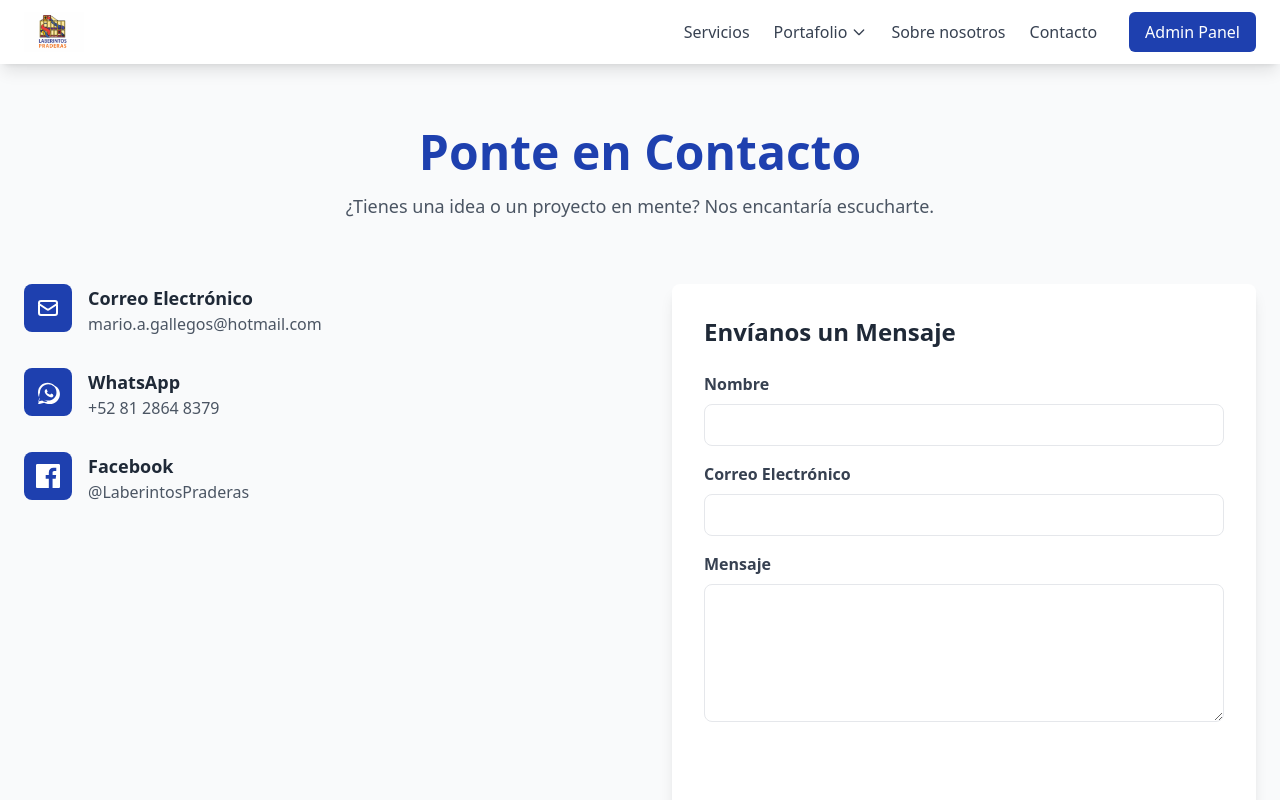
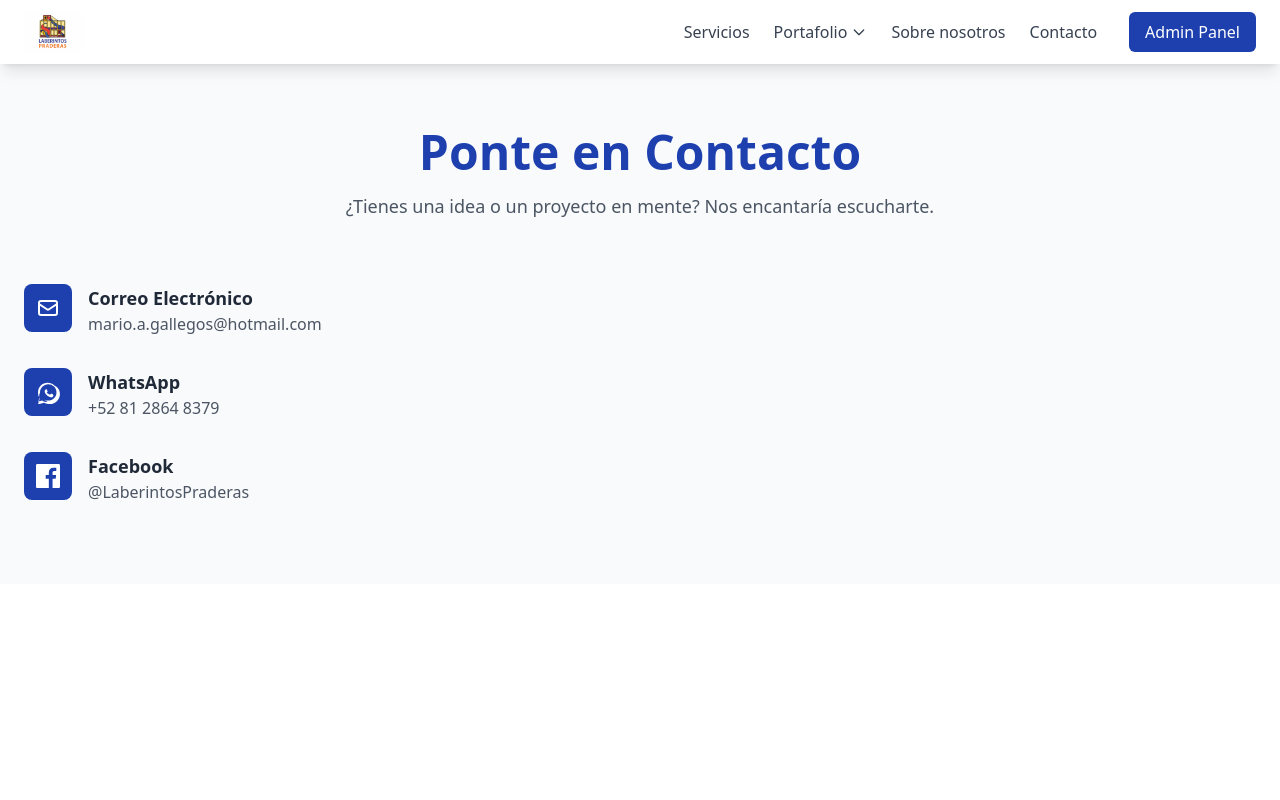
Before and after one commit to FrankLovelace/LaberintosVueFrontend, a Vue app: page /contacto in a window 1280 px wide. Shown: the top 800 px of the page. Built offline with nearby package versions, Linux system fonts and the light colour scheme.

Commit message:
menos es mas

```diff
--- a/src/views/ContactView.vue
+++ b/src/views/ContactView.vue
@@ -1,21 +1,7 @@
 <script setup lang="ts">
-import { ref } from 'vue'
 import Navbar from '@/components/Navbar.vue'
 import ContactInfoCard from '@/components/ContactInfoCard.vue'
-
-// Estado para el formulario de contacto
-const form = ref({
-  name: '',
-  email: '',
-  message: '',
-})
-
-const handleSubmit = () => {
-  // Por ahora, solo mostraremos los datos en la consola.
-  // Para enviar un email real, se necesita un servicio de backend o de terceros.
-  alert('Formulario enviado (revisar consola para ver los datos)')
-  console.log('Datos del formulario:', form.value)
-}
+// No se requiere lógica adicional para esta vista de contacto
 </script>
 
 <template>
@@ -77,59 +63,6 @@ const handleSubmit = () => {
             </svg>
           </ContactInfoCard>
         </div>
-
-        <div class="bg-white p-8 rounded-lg shadow-lg">
-          <h2 class="text-2xl font-bold text-gray-800 mb-6">Envíanos un Mensaje</h2>
-          <form @submit.prevent="handleSubmit">
-            <div class="mb-4">
-              <label for="name" class="block text-gray-700 font-bold mb-2">Nombre</label>
-              <input
-                type="text"
-                id="name"
-                v-model="form.name"
-                class="w-full px-3 py-2 border rounded-lg focus:outline-none focus:ring-2 focus:ring-primary"
-                required
-              />
-            </div>
-            <div class="mb-4">
-              <label for="email" class="block text-gray-700 font-bold mb-2"
-                >Correo Electrónico</label
-              >
-              <input
-                type="email"
-                id="email"
-                v-model="form.email"
-                class="w-full px-3 py-2 border rounded-lg focus:outline-none focus:ring-2 focus:ring-primary"
-                required
-              />
-            </div>
-            <div class="mb-6">
-              <label for="message" class="block text-gray-700 font-bold mb-2">Mensaje</label>
-              <textarea
-                id="message"
-                v-model="form.message"
-                rows="5"
-                class="w-full px-3 py-2 border rounded-lg focus:outline-none focus:ring-2 focus:ring-primary"
-                required
-              ></textarea>
-            </div>
-            <button
-              type="submit"
-              class="w-full bg-accent text-white font-bold py-3 px-4 rounded-lg hover:bg-amber-500 transition-colors"
-            >
-              Enviar Mensaje
-            </button>
-          </form>
-        </div>
-      </div>
-
-      <div class="text-center py-8">
-        <p class="text-sm text-gray-500">
-          Para contactar al desarrollador:
-          <a href="mailto:francisco.a.gallegosv@gmail.com" class="text-primary hover:underline"
-            >francisco.a.gallegosv@gmail.com</a
-          >
-        </p>
       </div>
     </main>
   </div>
```
